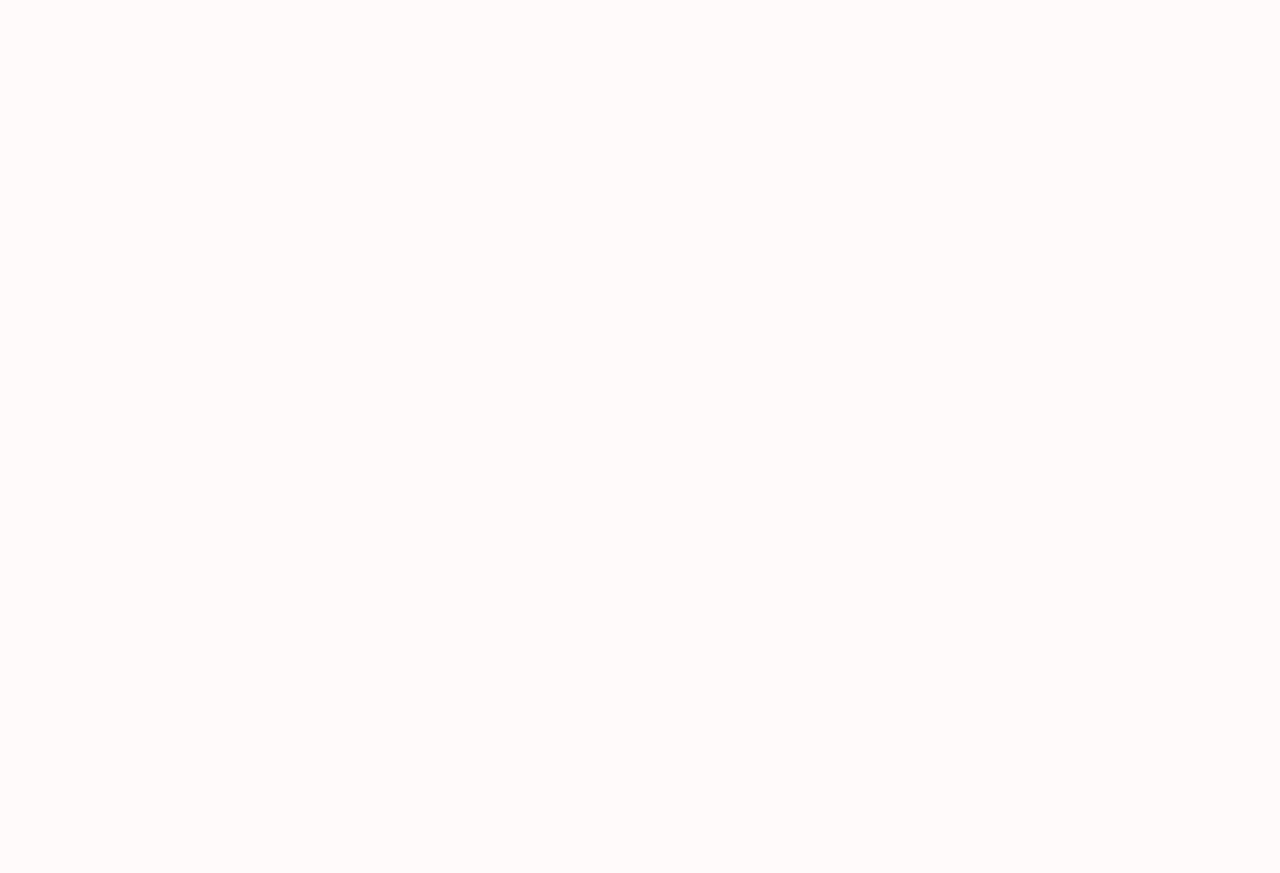
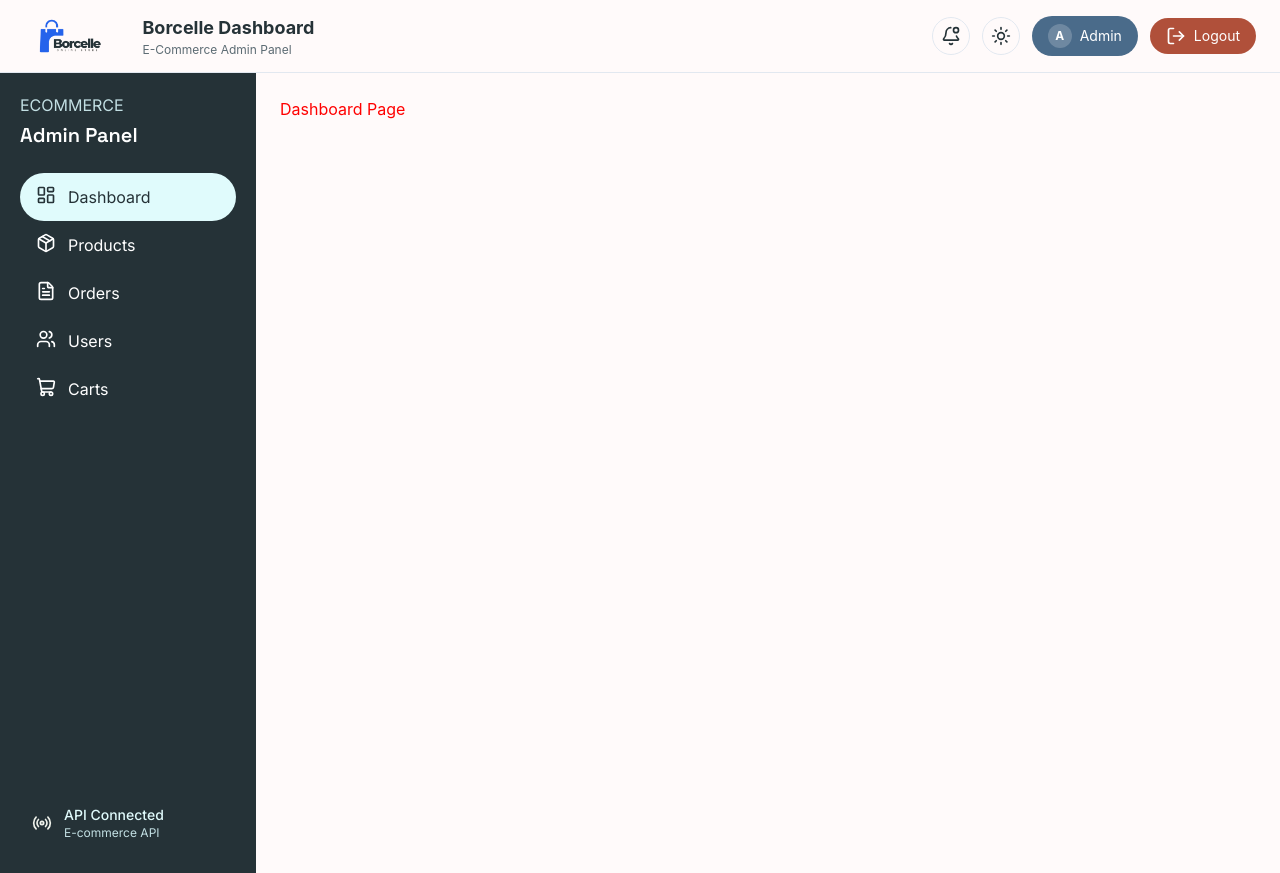
Before and after one commit to Ziad-Amr1/react-ecommerce-store, a React (Vite) app: page /admin in a window 1280 px wide. Before the commit this address had no page. Before the commit the page ends 800 px from the top, so only its background shows below. Built offline with nearby package versions, Linux system fonts and the light colour scheme.

Commit message:
feat:add admin layout and sidebar

```diff
--- a/src/App.jsx
+++ b/src/App.jsx
@@ -1,13 +1,30 @@
 import DesignSystem from "./pages/DesignSystem";
 import Home from "./pages/Home.jsx";
+import AdminLayout from "./components/layout/AdminLayout";
 import { Routes, Route } from "react-router";
+import Dashboard from "./pages/Dashboard";
+import Products from "./pages/Products";
+import Orders from "./pages/Orders";
+import Users from "./pages/Users";
+import Carts from "./pages/Carts";
 
 function App() {
   return (
-    <Routes>
-      <Route path="/" element={<Home />} />
-      <Route path="/desgin-system" element={<DesignSystem />} />
-    </Routes>
+    <>
+      <Routes>
+        <Route path="/" element={<Home />} />
+        <Route path="/design-system" element={<DesignSystem />} />
+        {/* Start of Nested Routes  */}
+        <Route path="/admin" element={<AdminLayout />}>
+          <Route index element={<Dashboard />} />
+          <Route path="products" element={<Products />} />
+          <Route path="orders" element={<Orders />} />
+          <Route path="users" element={<Users />} />
+          <Route path="carts" element={<Carts />} />
+        </Route>
+        {/* End of Nested Routes  */}
+      </Routes>
+    </>
   );
 }
 
--- /dev/null
+++ b/src/components/layout/AdminLayout.jsx
@@ -0,0 +1,72 @@
+import { Outlet } from "react-router";
+import Sidebar from "./Sidebar";
+import { useState } from "react";
+import { Menu, BellDot, Sun, LogOut } from "lucide-react";
+
+export default function AdminLayout() {
+  const [isSidebarOpen, setIsSidebarOpen] = useState(false);
+  function showSidebar() {
+    setIsSidebarOpen(true);
+  }
+  function closeSidebar() {
+    setIsSidebarOpen(false);
+  }
+  return (
+    <div className="min-h-[calc(100vh-73px)] bg-[var(--color-background)]">
+      {/* Start Mobile Header  */}
+      <header className="flex items-center gap-4 border-b bg-surface p-4 lg:hidden">
+        <button onClick={showSidebar}>
+          <Menu size={20} className="cursor-pointer" />
+        </button>
+        <h1 className="font-display font-semibold">Admin Panel</h1>
+      </header>
+      {/* End Mobile Header  */}
+
+      {/* Start Desktop Header  */}
+      <header className="hidden lg:flex items-center justify-between border-b bg-surface px-6 py-3 sticky top-0 z-[var(--z-dropdown)]">
+        <div className="flex items-center gap-3">
+          <img
+            src="src/assets/brand-logo.png"
+            alt="Borcelle Store"
+            className="h-12 object-contain"
+          />
+          <div>
+            <h2 className="text-lg font-bold font-[var(--font-display)] text-[var(--color-text-primary)]">
+              Borcelle Dashboard
+            </h2>
+            <p className="text-xs text-[var(--color-text-secondary)]">
+              E-Commerce Admin Panel
+            </p>
+          </div>
+        </div>
+
+        <div className="flex items-center gap-3">
+          <button className="p-2 rounded-full border">
+            <BellDot size={20} />
+          </button>
+          <button className="p-2 rounded-full border">
+            <Sun size={20} />
+          </button>
+          <div className="flex items-center gap-2 px-4 py-2 rounded-full bg-[var(--color-link)] text-white text-sm select-none">
+            <span className="size-6 rounded-full bg-white/20 flex items-center justify-center text-xs font-bold">
+              A
+            </span>
+            Admin
+          </div>
+          <button className="bg-[var(--color-error)] hover:bg-red-600 text-white px-4 py-2 rounded-full text-sm flex items-center gap-2 cursor-pointer">
+            <LogOut size={20} /> Logout
+          </button>
+        </div>
+      </header>
+      {/* End Desktop Header  */}
+
+      <div className="flex min-h-screen">
+        <Sidebar isOpen={isSidebarOpen} onClose={closeSidebar} />
+
+        <main className="flex-1 p-4 lg:p-6">
+          <Outlet />
+        </main>
+      </div>
+    </div>
+  );
+}
--- /dev/null
+++ b/src/components/layout/Sidebar.jsx
@@ -0,0 +1,102 @@
+import { NavLink } from "react-router";
+import {
+  LayoutDashboard,
+  Package,
+  FileText,
+  Users,
+  ShoppingCart,
+  Radio,
+  X,
+} from "lucide-react";
+
+const navigationLinks = [
+  {
+    id: 0,
+    label: "Dashboard",
+    path: "/admin",
+    icon: <LayoutDashboard size={20} />,
+  },
+  {
+    id: 1,
+    label: "Products",
+    path: "/admin/products",
+    icon: <Package size={20} />,
+  },
+  {
+    id: 2,
+    label: "Orders",
+    path: "/admin/orders",
+    icon: <FileText size={20} />,
+  },
+  {
+    id: 3,
+    label: "Users",
+    path: "/admin/users",
+    icon: <Users size={20} />,
+  },
+  {
+    id: 4,
+    label: "Carts",
+    path: "/admin/carts",
+    icon: <ShoppingCart size={20} />,
+  },
+];
+export default function Sidebar({ isOpen, onClose }) {
+  return (
+    <aside
+      className={`w-64 bg-primary text-primary-foreground p-5 relative -translate-x-full lg:translate-x-0 fixed z-[var(--z-nav)] duration-300 cursor-pointer ${isOpen ? "translate-x-0" : "-translate-x-full"}`}
+    >
+      {/* Start Sidebar Header */}
+      <div className="mb-6 flex items-start justify-between">
+        <div>
+          <p className="uppercase text-[var(--color-supporting)] font-body">
+            ecommerce
+          </p>
+          <h2 className="capitalize text-xl mt-1 font-semibold font-display">
+            admin panel
+          </h2>
+        </div>
+        {/* Close button - Mobile */}
+        <button type="button" onClick={onClose} className="lg:hidden">
+          <X size={20} />
+        </button>
+      </div>
+      {/* End Sidebar Header */}
+
+      {/* Start Navigation Links */}
+      <nav>
+        <ul>
+          {navigationLinks.map((navigationLink) => (
+            <li key={navigationLink.id}>
+              <NavLink
+                to={navigationLink.path}
+                end={navigationLink.path === "/admin"}
+                className={({ isActive }) =>
+                  `flex gap-3 px-4 py-3 font-body rounded-full ${isActive ? "bg-accent text-primary" : ""}`
+                }
+              >
+                {navigationLink.icon}
+                {navigationLink.label}
+              </NavLink>
+            </li>
+          ))}
+        </ul>
+      </nav>
+      {/* End Navigation Links */}
+
+      {/* Start Sidebar Footnote */}
+      <div className="absolute bottom-[20px] flex items-center gap-3 p-3">
+        <Radio className="w-5 h-5 text-[var(--color-surface-muted)]" />
+        <div>
+          <p className="text-sm font-medium text-[var(--color-accent)] font-body">
+            API Connected
+          </p>
+          <p className="text-xs text-[var(--color-supporting)] font-body">
+            E-commerce API
+          </p>
+        </div>
+      </div>
+      {/* End Sidebar Footnote */}
+    </aside>
+  );
+}
--- /dev/null
+++ b/src/components/layout/TestLayput.jsx
@@ -0,0 +1,47 @@
+import { useState } from "react";
+import { Menu } from "lucide-react";
+import { Outlet } from "react-router";
+import Sidebar from "./Sidebar";
+
+export default function TestLayout() {
+  const [isSidebarOpen, setIsSidebarOpen] = useState(false);
+
+  const closeSidebar = () => {
+    setIsSidebarOpen(false);
+  };
+
+  return (
+    <div className="min-h-screen bg-background">
+      {/* Mobile Header */}
+      <header className="flex items-center gap-4 border-b bg-surface p-4 lg:hidden">
+        <button
+          type="button"
+          onClick={() => setIsSidebarOpen(true)}
+          aria-label="Open sidebar"
+        >
+          <Menu size={24} />
+        </button>
+
+        <h1 className="font-display font-semibold">Admin Panel</h1>
+      </header>
+
+      <div className="flex min-h-screen">
+        <Sidebar isOpen={isSidebarOpen} onClose={closeSidebar} />
+
+        {/* Mobile Overlay */}
+        {isSidebarOpen && (
+          <button
+            type="button"
+            aria-label="Close sidebar"
+            onClick={closeSidebar}
+            className="fixed inset-0 z-[calc(var(--z-nav)-1)] bg-overlay lg:hidden"
+          />
+        )}
+
+        <main className="min-w-0 flex-1 p-4 lg:p-6">
+          <Outlet />
+        </main>
+      </div>
+    </div>
+  );
+}
--- /dev/null
+++ b/src/pages/Carts.jsx
@@ -0,0 +1,7 @@
+export default function Carts() {
+  return (
+    <div>
+      <h1 style={{ color: "magenta" }}>Carts Page</h1>
+    </div>
+  );
+}
--- /dev/null
+++ b/src/pages/Dashboard.jsx
@@ -0,0 +1,7 @@
+export default function Dashboard() {
+  return (
+    <div>
+      <h1 style={{ color: "red" }}>Dashboard Page</h1>
+    </div>
+  );
+}
--- /dev/null
+++ b/src/pages/Orders.jsx
@@ -0,0 +1,7 @@
+export default function Orders() {
+  return (
+    <div>
+      <h1 style={{ color: "blue" }}>Orders Page</h1>
+    </div>
+  );
+}
--- /dev/null
+++ b/src/pages/Products.jsx
@@ -0,0 +1,7 @@
+export default function Products() {
+  return (
+    <div>
+      <h1 style={{ color: "green" }}>Products Page</h1>
+    </div>
+  );
+}
--- /dev/null
+++ b/src/pages/Users.jsx
@@ -0,0 +1,7 @@
+export default function Users() {
+  return (
+    <div>
+      <h1 style={{ color: "orange" }}>Users Page</h1>
+    </div>
+  );
+}
```
Also changed, not shown: src/assets/brand-logo.png (added).
